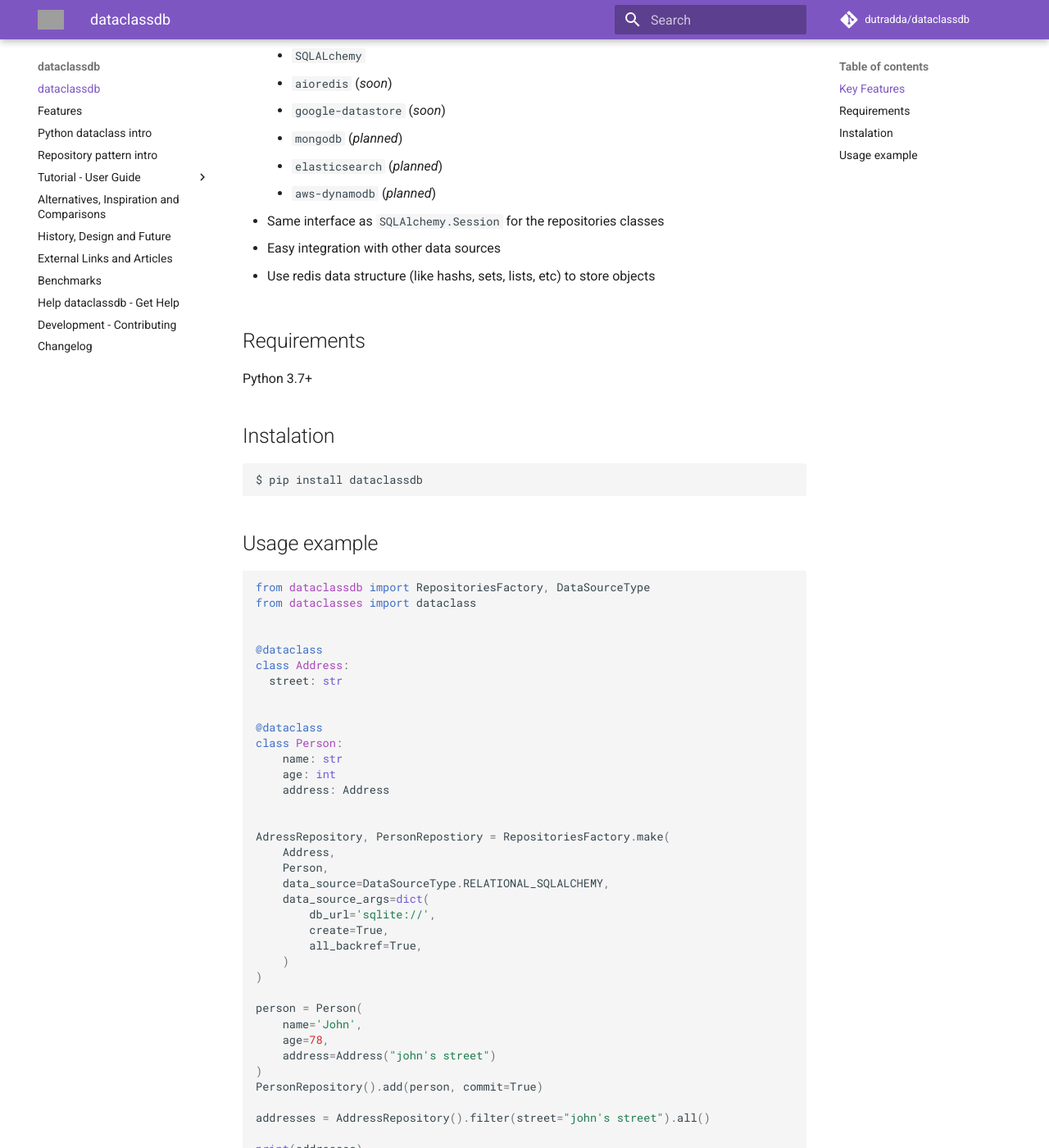
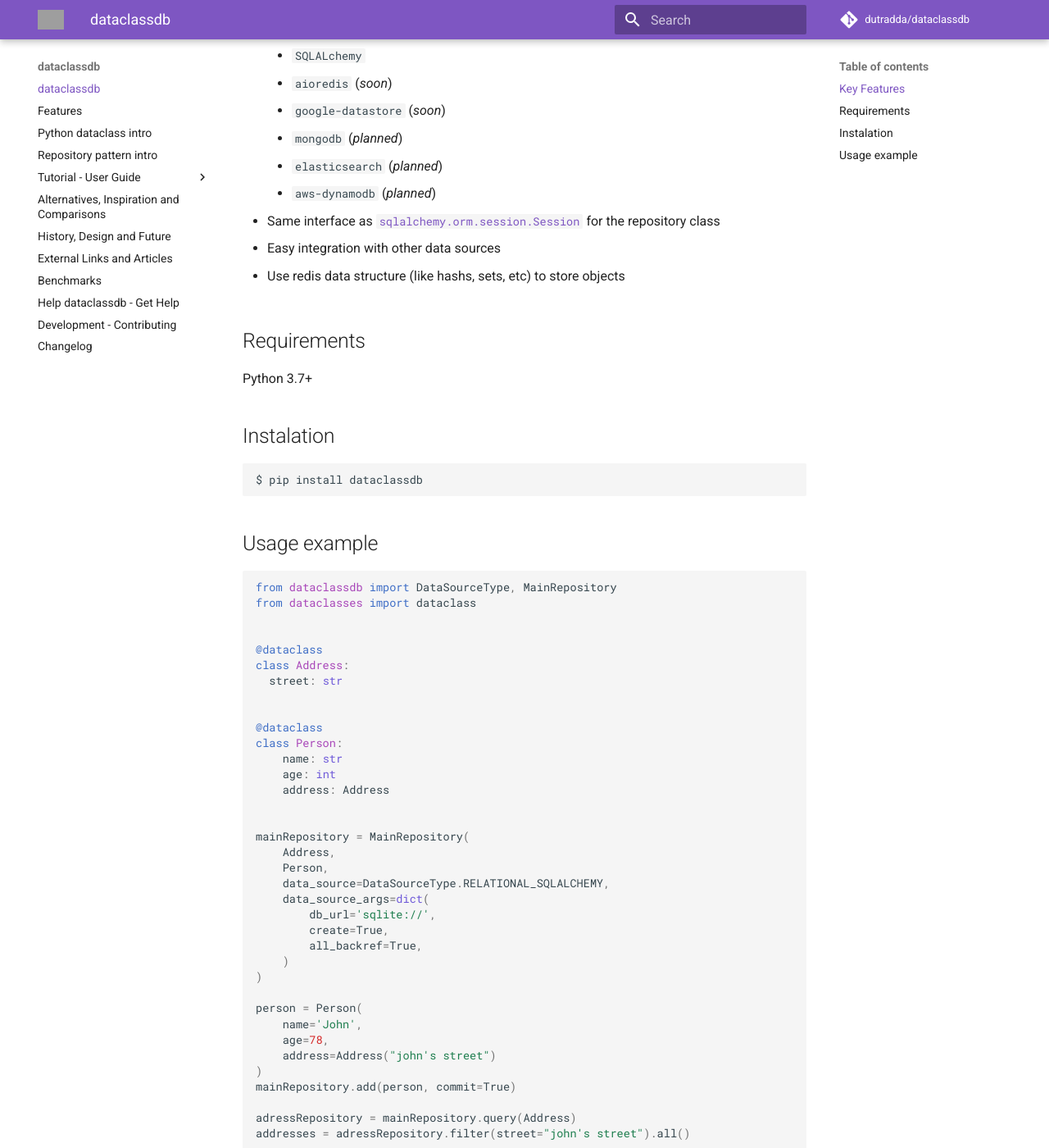
Before and after one commit to dutradda/dbdaora, an MkDocs documentation site: the page built from docs/index.md, in a window 1280 px wide and 1400 px high, scrolled down 493 px. Shown: the whole window at 82% size. Built offline with MkDocs 1.6.1 and Material for MkDocs 9.7.7, drawn with Linux system fonts in a browser that asks for light colours; comment, search, counter and statistics services are not loaded; grey boxes are pictures that could not be loaded.

Commit message:
Improve docs

````diff
--- a/dataclassdb/__init__.py
+++ b/dataclassdb/__init__.py
@@ -1,3 +1,3 @@
 """Generates ***SQL*** and ***NoSQL*** Database Models from @dataclass"""
 
-__version__ = '0.0.7'
+__version__ = '0.0.8'
--- a/docs/index.md
+++ b/docs/index.md
@@ -25,11 +25,11 @@ Generates ***SQL*** and ***NoSQL*** Database Models from @dataclass
     + `elasticsearch` (*planned*)
     + `aws-dynamodb` (*planned*)
 
-- Same interface as `SQLAlchemy.Session` for the repositories classes
+- Same interface as [`sqlalchemy.orm.session.Session`](https://docs.sqlalchemy.org/en/13/orm/session_api.html#sqlalchemy.orm.session.Session) for the repository class
 
 - Easy integration with other data sources
 
-- Use redis data structure (like hashs, sets, lists, etc) to store objects
+- Use redis data structure (like hashs, sets, etc) to store objects
 
 
 ## Requirements
@@ -47,7 +47,7 @@ $ pip install dataclassdb
 ## Usage example
 
 ```python
-from dataclassdb import RepositoriesFactory, DataSourceType
+from dataclassdb import DataSourceType, MainRepository
 from dataclasses import dataclass
 
 
@@ -63,7 +63,7 @@ class Person:
     address: Address
 
 
-AdressRepository, PersonRepostiory = RepositoriesFactory.make(
+mainRepository = MainRepository(
     Address,
     Person,
     data_source=DataSourceType.RELATIONAL_SQLALCHEMY,
@@ -79,9 +79,10 @@ person = Person(
     age=78,
     address=Address("john's street")
 )
-PersonRepository().add(person, commit=True)
+mainRepository.add(person, commit=True)
 
-addresses = AddressRepository().filter(street="john's street").all()
+adressRepository = mainRepository.query(Address)
+addresses = adressRepository.filter(street="john's street").all()
 
 print(addresses)
 ```
````
Also changed, not shown: README.md (+7 -6 lines).
